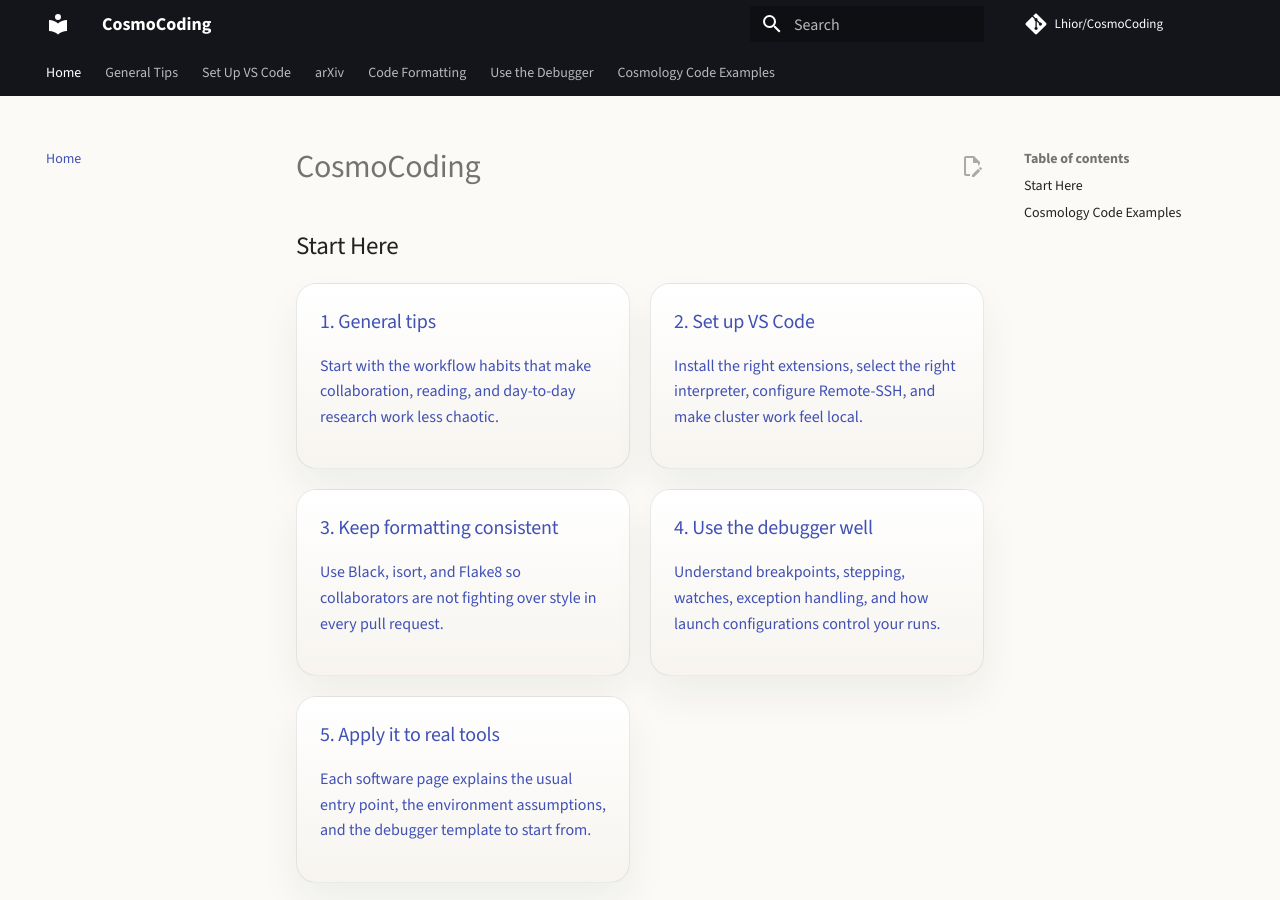
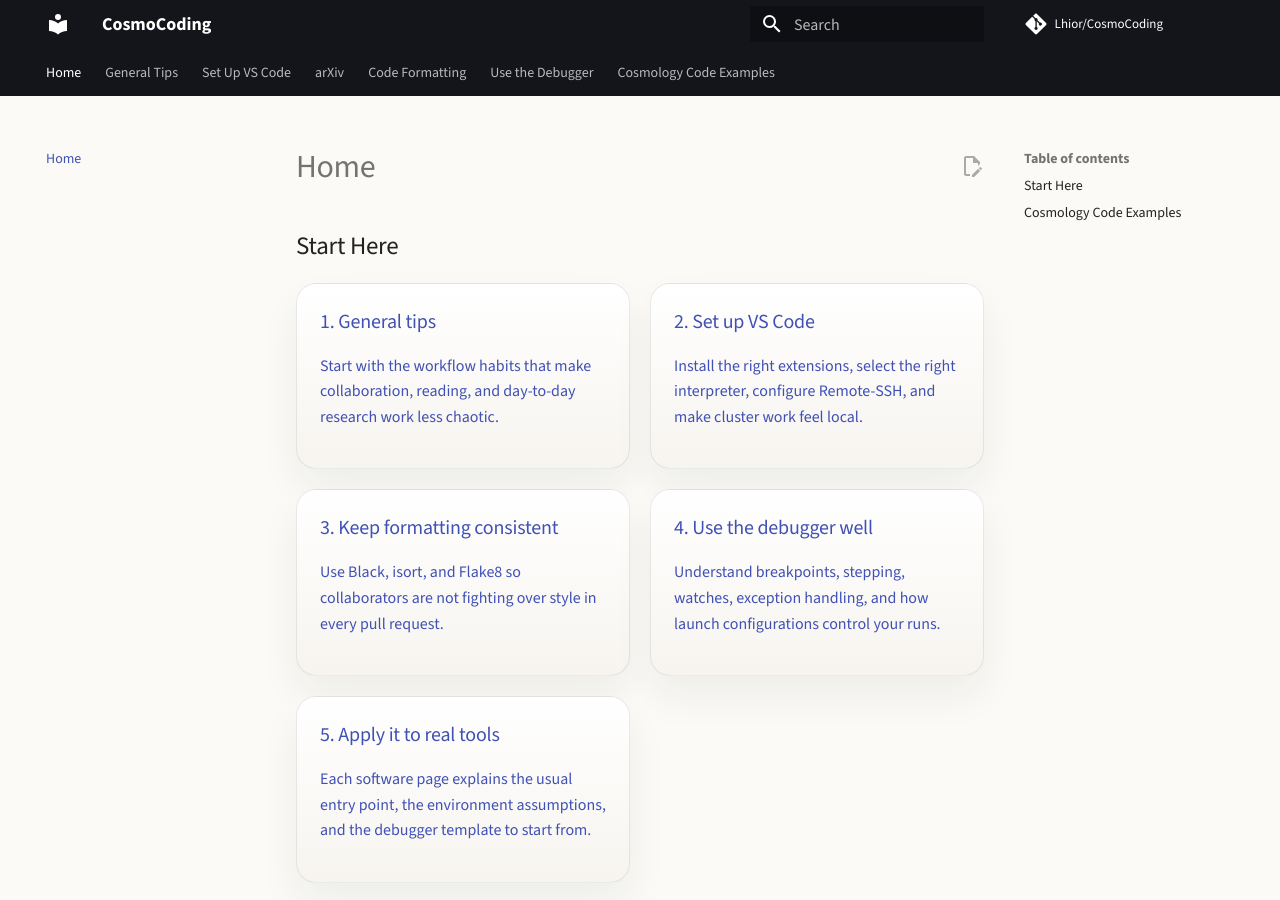
Before and after one commit to Lhior/CosmoCoding, an MkDocs documentation site: the page built from docs/index.md, in a window 1280 px wide and 900 px high. Built offline with MkDocs 1.6.1 and Material for MkDocs 9.7.7, drawn with Linux system fonts in a browser that asks for light colours; comment, search, counter and statistics services are not loaded.

Commit message:
Remove CosmoCoding header from landing page

```diff
--- a/docs/index.md
+++ b/docs/index.md
@@ -1,5 +1,3 @@
-# CosmoCoding
-
 ## Start Here
 
 <div class="section-grid">
```
